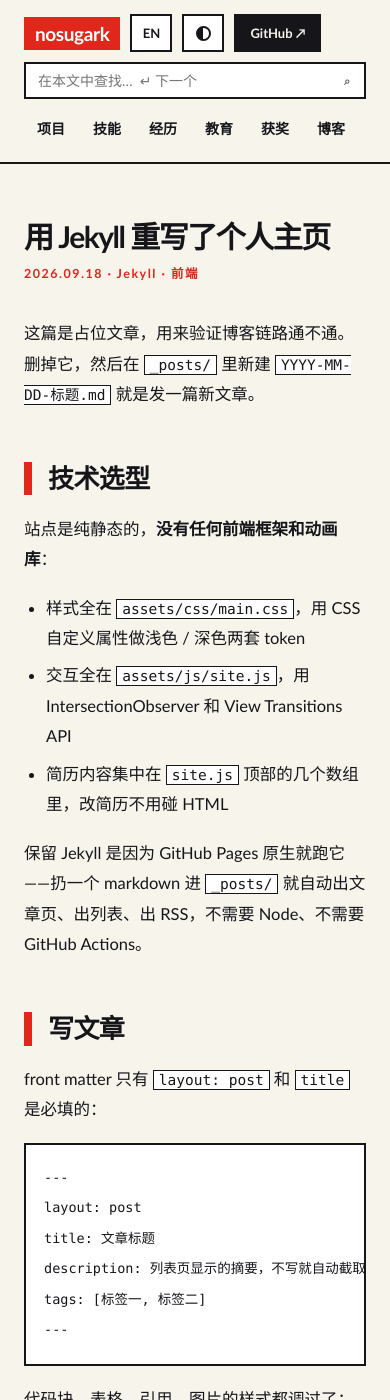
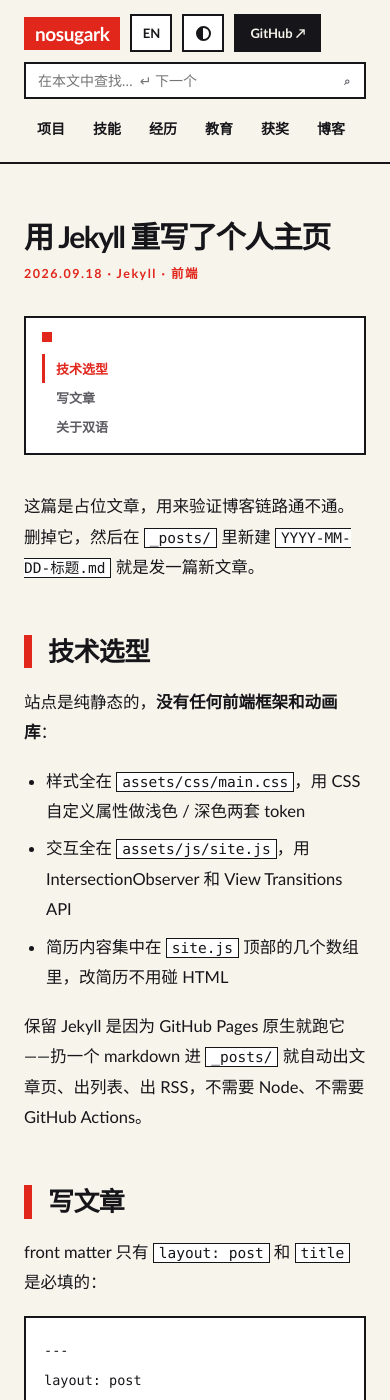
Before and after one commit to noSugarK/nosugark.github.io, a Jekyll site: the page built from _posts/2026-09-18-hello-world.md, in a window 390 px wide and 1400 px high. Built offline with Jekyll 4.4.1, drawn with Linux system fonts in a browser that asks for light colours.

Commit message:
fix: 目录窄屏降级为静态块，清理死 CSS

```diff
--- a/_layouts/default.html
+++ b/_layouts/default.html
@@ -64,7 +64,7 @@ try{
   {%- comment -%}
     GitHub / 邮箱是真链接。QQ 与微信没有桌面端能用的跳转协议，改成悬停出二维码：
     页面里只存一条链接（data-qr），码在浏览器现编码现画。
-    编码器是本地化的 MIT 库，挂到 ul 上让两个图标共用，首次悬停才注入 <script>。
+    编码器是本地化的 MIT 库，挂到 ul 上让两个图标共用，首次悬停才注入。
     手机上扫自己屏幕没意义，所以面板里同时给一条能直接点开的链接。
   {%- endcomment -%}
   <ul class="contacts" data-lib="{{ '/assets/js/vendor/qrcode.min.js' | relative_url }}">
--- a/_layouts/post.html
+++ b/_layouts/post.html
@@ -6,11 +6,15 @@ layout: default
   <div class="post-meta">
     {{ page.date | date: "%Y.%m.%d" }}{% if page.tags.size > 0 %} · {{ page.tags | join: " · " }}{% endif %}
   </div>
+  {%- comment -%}
+    目录由 JS 从 .prose 的 h2/h3 生成；标题少于两个就自己移除。
+    位置放在标题之后、正文之前：宽屏是 position:fixed 不吃文档流，顺序无关；
+    窄屏降级成 static 后就落在这里——先看到文章是什么，再看到目录。
+  {%- endcomment -%}
+  <nav class="toc" id="toc" aria-label="目录"></nav>
+
   <div class="prose">
     {{ content }}
   </div>
   <a class="post-back" href="{{ '/blog/' | relative_url }}"><i>←</i> <span data-en="Back to blog">返回博客</span></a>
 </article>
-
-{%- comment -%} 目录由 JS 从 .prose 的 h2/h3 生成；标题少于两个就自己移除 {%- endcomment -%}
-<nav class="toc" id="toc" aria-label="目录"></nav>
--- a/assets/css/main.css
+++ b/assets/css/main.css
@@ -267,7 +267,6 @@ footer .wrap{display:flex;justify-content:space-between;align-items:center;gap:1
   transition:color .2s var(--ease),transform .2s var(--ease)}
 .ico svg{width:21px;height:21px;display:block}
 .ico:hover{color:var(--accent);transform:translateY(-2px)}
-.ico[aria-expanded="true"]{color:var(--accent)}
 
 /* 微信二维码浮层：从图标上方弹出。二维码必须深色模块 + 浅底才扫得动，
    所以这块面板在深色主题下也强制白底，不跟随主题 */
@@ -391,7 +390,26 @@ footer .wrap{display:flex;justify-content:space-between;align-items:center;gap:1
 /* ===================== 响应式 ===================== */
 /* 正文最宽 72ch 居中在 1080 的容器里，再窄目录就会压到文字上；
    而且触屏没有 hover，折叠态根本打不开，所以直接不要。 */
-@media(max-width:1240px){ .toc{display:none} }
+/* 窄屏放不下右侧浮层，触屏也没有 hover 可用——
+   降级成正文上方的静态块，而不是让目录整个消失。 */
+@media(max-width:1240px){
+  .toc{position:static;transform:none;width:auto;z-index:auto;
+    max-height:42vh;margin:34px 0 0;padding:14px 16px 12px;
+    opacity:1;visibility:visible;transition:none}
+  /* 必须连 :hover 一起压掉。媒体查询不增加特异性，
+     上面那条 .toc{transform:none}(0,1,0) 压不过基础的 .toc:hover(0,2,0)，
+     不写这行的话窄屏悬停会把整块按 translateY(-50%) 往上顶半个高度。 */
+  .toc:hover,.toc:focus-within{transform:none}
+  .toc::before{margin-left:0}
+  .toc::after{display:none}                /* 悬停用的透明桥不需要了 */
+  .toc .label{white-space:normal}          /* 允许标题折行，别截成省略号 */
+  .toc .tick{display:none}                 /* 静态块里刻度条失去指示作用 */
+  /* 当前项用常驻的左边框换色来标，不要改字重——字重一变文字宽度就变，
+     标题多折一行整块高度就跳，下面的正文跟着动。 */
+  .toc a{padding:5px 0 5px 11px;border-left:3px solid transparent}
+  .toc a.on{border-left-color:var(--accent)}
+  .toc .lv3 a{padding-left:27px}           /* 层级改用缩进表达 */
+}
 
 @media(max-width:900px){
   .hero{grid-template-columns:1fr;gap:28px;padding-top:40px}
```
Also changed, not shown: 1 other file.
